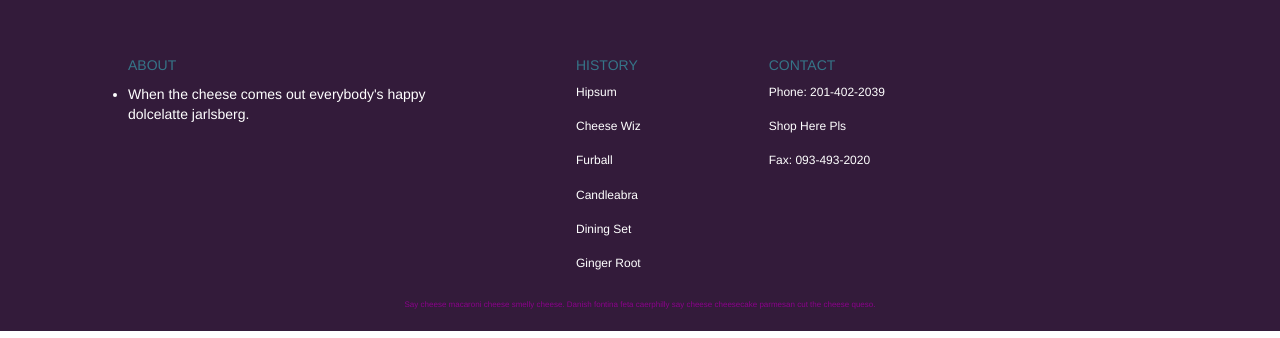
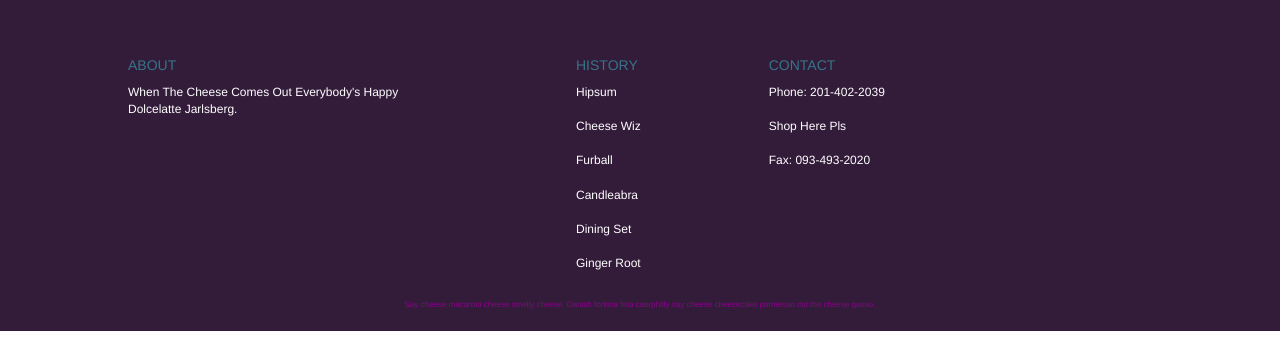
Before and after one commit to 2juicy/EpicGamesExercise, a React app: page /landing in a window 1280 px wide. Shown: the part 1931-2269 px from the top of the page. Built offline with nearby package versions, Linux system fonts and the light colour scheme.

Commit message:
updated all NPM packs

```diff
--- a/src/components/Footer/Footer.css
+++ b/src/components/Footer/Footer.css
@@ -10,17 +10,17 @@
   color: #367588;
 }
 
-.aboutme {
-  padding: 0;
-  margin-left: 10%;
-  width: 25%;
-}
-
 .li-no-style {
   padding-inline-start: 10%;
   list-style: none;
   text-transform: capitalize;
   font-size: 12px;
+}
+
+.aboutme {
+  padding: 0;
+  margin-left: 10%;
+  width: 25%;
 }
 
 #copyright {
--- a/src/components/Footer/Footer.js
+++ b/src/components/Footer/Footer.js
@@ -5,7 +5,7 @@ function Footer({ footer, copyright }) {
   return (
     <React.Fragment>
       <div id="footer">
-        <ul className="aboutme">
+        <ul className="li-no-style aboutme">
           <h4>{footer[0].id}</h4>
           <li>{footer[0].text[0].description}</li>
         </ul>
```
Also changed, not shown: package.json (+4 -4 lines), 1 other file (tests, documents, lock files or other folders).
